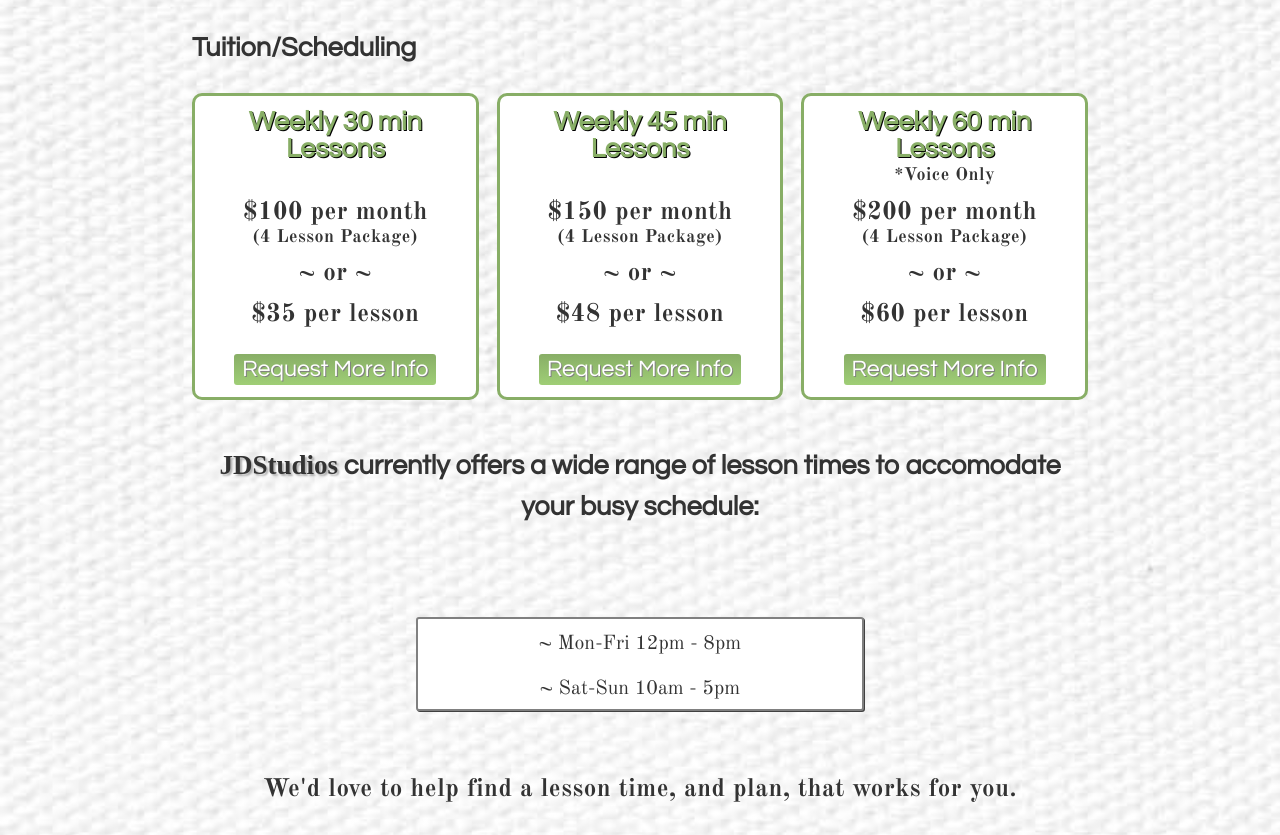
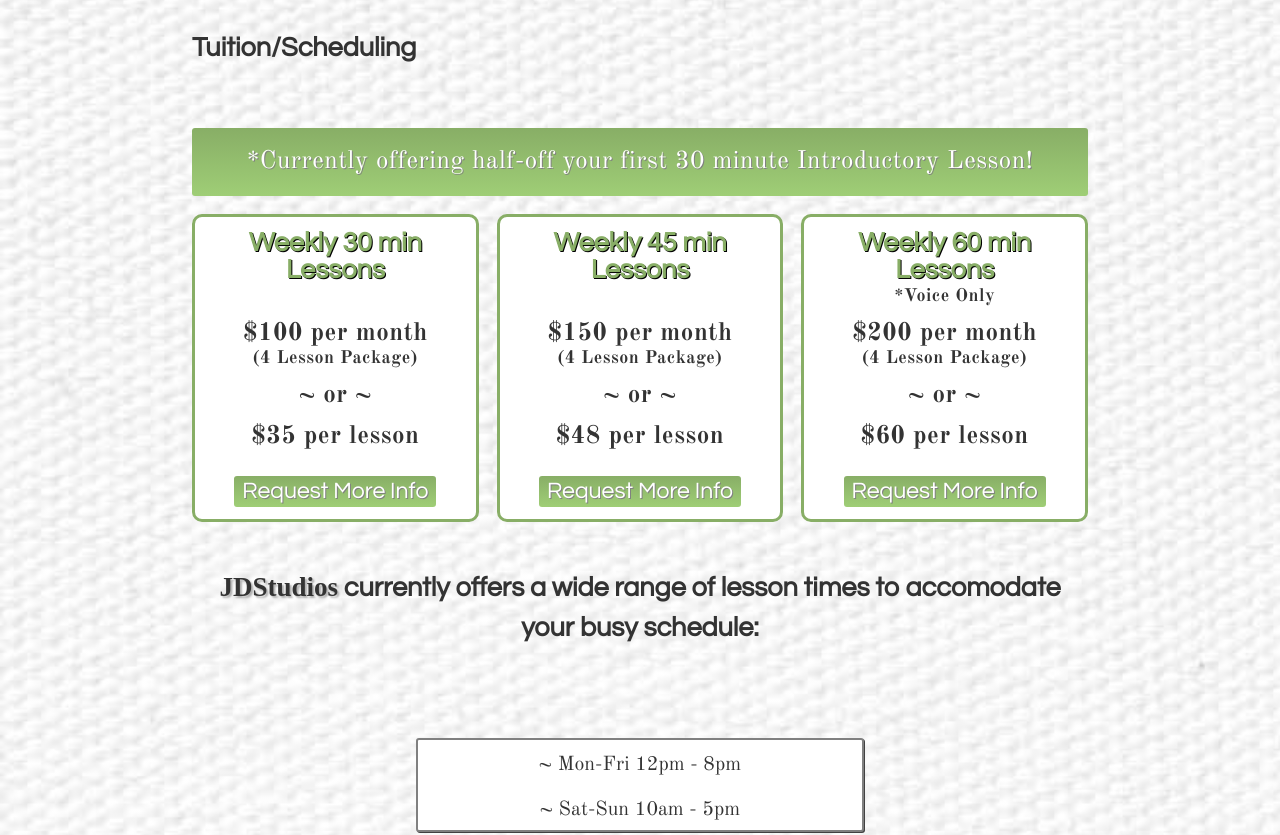
Before and after one commit to JDeardsJr/StudioSite, a plain HTML site: page index.html in a window 1280 px wide. Shown: the part 2380-3215 px from the top of the page. Drawn offline with nearby package versions, Linux system fonts and the light colour scheme.

Commit message:
add half-off content to html and css

```diff
--- a/index.html
+++ b/index.html
@@ -77,6 +77,11 @@
                 </li>
                 <li>
                     <div class="alternating-text">
+                        <P>*Half-off your first 30 minute Introductory Lesson!</P>
+                    </div>
+                </li>
+                <li>
+                    <div class="alternating-text">
                         <p>Looking for a fun, creative outlet for either yourself or a child?</p>
                     </div>
                 </li>
@@ -88,11 +93,7 @@
                 <li>
                     <div class="alternating-text">
                         <p>Want to further develop your artistic and technical abilities?</p>
-                    </div>
-                </li>
-                <li>
-                    <div class="alternating-text">
-                        <p>Love theatre arts and want to gain confidence?</p>
+                        <!--<p>Love theatre arts and want to gain confidence?</p>-->
                     </div>
                 </li>
             </ul>
@@ -173,6 +174,7 @@
                         <h3>Tuition/Schedule <span><i class="fa fa-angle-double-down"></i></span></h3>
                     </button>
                     <div class="js-section-details details tuition-section hidden">
+                        <p class="half-off">*Currently offering half-off your first 30 minute Introductory Lesson!</p>
                         <div class="tuition-container">
                             <div class="tuition-box">
                                 <h3 class="box-heading">Weekly 30 min Lessons</h3>
@@ -205,8 +207,8 @@
                         <div class="schedule">
                             <h3><span class="logo-styling">JDStudios</span> currently offers a wide range of lesson times to accomodate your busy schedule:</h3>
                             <ul class="schedule-times">
-                                <li>~ Mon-Fri 12pm - 8pm</li>
-                                <li>~ Sat-Sun 10am - 5pm</li>
+                                <li>~ Mon-Fri <span class="times">12pm - 8pm</span></li>
+                                <li>~ Sat-Sun <span class="times">10am - 5pm</span></li>
                             </ul>
                             <p>We'd love to help find a lesson time, and plan, that works for you.</p>
                             <p class="sans">Ready to get started? <span><a class="button" href="https://docs.google.com/forms/d/e/1FAIpQLSd2DYm2Yyt88VCXTpXH5Ho3YFOH-87BQVo8hsLR06ZgPcq66A/viewform?usp=sf_link" target="_blank">Contact Us Now!</a></span></p>
@@ -272,7 +274,7 @@
                 <div class="contact-container">
                     <div class="contact-one">
                         <p>Whether you are just starting out and want to learn the basics of singing, tap, or acting, or would like assistance keeping yourself in shape for auditions, performances, and gigs, <span class="logo-styling">JDStudios</span> can help!</p>
-                        <p><span class="bold">Ready to get started?</span>  Click the button below and fill out our quick Student Intake Form!</p>
+                        <p><span class="bold">Ready to get started?</span>  Click the button below and fill out our quick Student Intake Form and recieve your first 30 minute Introductory Lesson half-off!</p>
                         <a class="button" href="https://docs.google.com/forms/d/e/1FAIpQLSd2DYm2Yyt88VCXTpXH5Ho3YFOH-87BQVo8hsLR06ZgPcq66A/viewform?usp=sf_link" target="_blank">Let's Go!!!</a>
                     </div>
                     <div class="contact-two">
--- a/main.css
+++ b/main.css
@@ -430,6 +430,20 @@ h3 .fa-angle-double-down {
     margin-top: 9%;
 }
 
+.half-off {
+    text-align: center;
+    color: white;
+    text-shadow: 1px 1px gray;
+    background: linear-gradient(
+        to bottom,
+        rgb(136, 174, 102),
+        rgb(159, 206, 118)
+    );
+    padding: 1% 1%;
+    font-weight: lighter;
+    border-radius: 3px;
+}
+
 .tuition-box {
     background-color: white;
     border: 3px rgb(136, 174, 102) solid;
@@ -615,7 +629,7 @@ h3 {
     color: gold;
 }
 
-.number {
+.times, .number {
     display: inline-block;
 }
 
```
Also changed, not shown: 1 other file.
